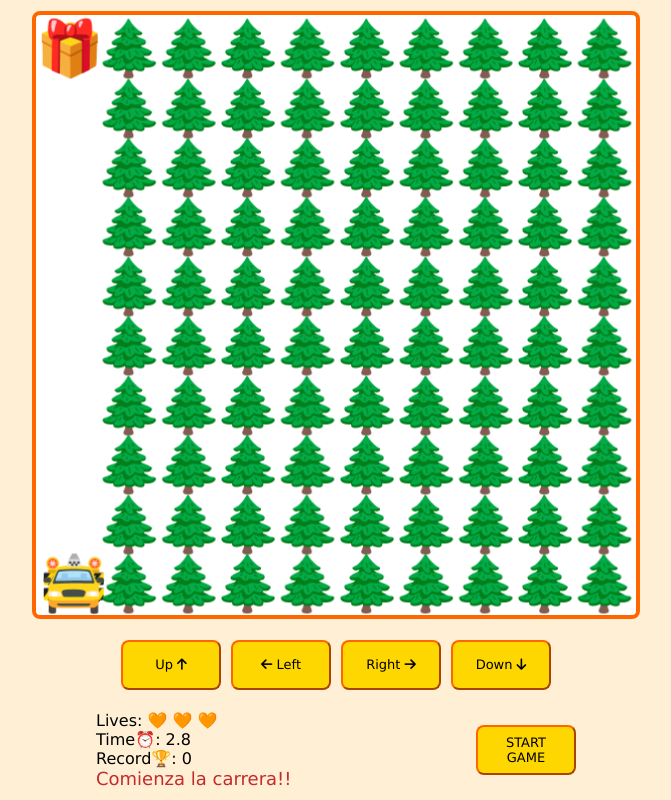
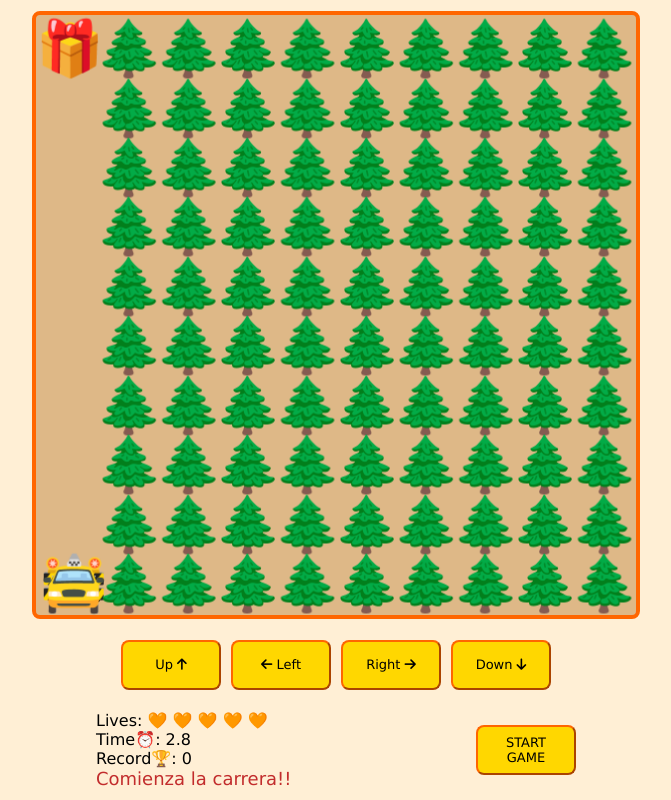
Before and after one commit to KortexCode/videoGame-Race, a plain HTML site: page index.html in a window 1280 px wide. Both pictures are taken after a click on the button "START GAME". Shown: the whole page, without its empty margins (304-975 px from the left). Drawn offline with Linux system fonts and the light colour scheme.

Commit message:
Se agregan nuevos mapas, se corrigen errores de lógica en btnStarGame(), gameWin() y playerFail(), además se agregan bombas y colisiones al tocarlas. Se cambia background del canvas

```diff
--- a/main.js
+++ b/main.js
@@ -26,14 +26,14 @@ const elementsPositions = {
 }
 /*Level*/
 let level = 0;
-let lives = 3;
+let lives = 5;
 /*Time*/
 let timeStart;
 let clearTime;
 /*Record*/
 let record;
 /*Buttons*/
-let buttonStart = true;
+let buttonStart = false;
 
 const btnUp = document.getElementById('up');
 const btnDown = document.getElementById('down');
@@ -63,7 +63,6 @@ btnStart.addEventListener('click', btnGameStart);
 function resizeCanvas(){
 
     if(canvasSize){
-        console.log('entro 1');
         reCanvas = canvasSize;
     }
 
@@ -89,7 +88,7 @@ function resizeCanvas(){
     //Se establece las medidas del canvas
     canvas.height = canvasSize;
     canvas.width = canvasSize;
-    console.log('el canvas', canvasSize)
+
 
 
 
@@ -98,12 +97,13 @@ function resizeCanvas(){
 //RENDERIZAR ELEMENTOS DENTRO DEL MAPA
 function startGame(){
     showLives()
-    elementSize = canvasSize/10.1; //10 elementos por cada linea del mapa
-    game.font = elementSize-5+'px Vernada';
+
     game.textAlign = 'end';
+
     elementsPositions.tree.splice(0, elementsPositions.tree.length);
-
-
+    if(!timeStart){
+        textTime.innerText = '⏰: 0';
+    }
     if(localStorage.getItem('gameRecord')){
         textRecord.innerText = '🏆: '+localStorage.getItem('gameRecord');
     }
@@ -111,20 +111,19 @@ function startGame(){
         localStorage.setItem('gameRecord', 0);
         textRecord.innerText = '🏆: '+localStorage.getItem('gameRecord');
     }
-    if(!timeStart){
-        timeStart = Date.now();
-        clearTime = setInterval(showTime, 100);
-    }
-
     let map = maps[level];
     //Niveles terminados
     if(!map){
         gameWin();
         return;
     }
-    //Se acoondiciona el mapa a una matrix 10x10
+    //Se acoondiciona el mapa a una matriz 10x10
     const mapRow = map.trim().split('\n');
     map = mapRow.map( row => row.trim().split(''));
+    //Distancia por cada elemento del canvas
+    elementSize = canvasSize/(map[0].length+0.1);
+    game.font = elementSize-5+'px Vernada';
+
     //renderizado de mapa
     game.clearRect(0, 0, canvasSize, canvasSize);
 
@@ -133,15 +132,18 @@ function startGame(){
         row.forEach((col, colIndex) => {
             const posX = elementSize*(colIndex+1.14);
             const posY = elementSize*(rowIndex+0.88);
-            game.fillText(emojis[col], posX, posY);
+            if(!(emojis[col] == emojis['B'])){
+                game.fillText(emojis[col], posX, posY);
+            }
+            if(emojis[col] == emojis['B']){
+                game.fillText(emojis[col], posX+5, posY);
+            }
             if(player.x || player.y){
                 if(player.x.toFixed(2) == (elementSize*(colIndex+1.14)).toFixed(2)){
                     player.lastX = colIndex;
-                    console.log('lastX', player.lastX);
                 }
                 if(player.y.toFixed(2) == (elementSize*(rowIndex+0.88)).toFixed(2)){
                     player.lastY = rowIndex;
-                    console.log('lastY', player.lastY);
                 }
             }
             if(emojis[col]== emojis['O']){
@@ -152,16 +154,22 @@ function startGame(){
                 }
                 game.fillText(emojis['S'], posX+4, posY);
             }
-            if(emojis[col]=='🎁'){
+            if(emojis[col]==emojis['I']){
 
                 giftPosition.x = posX.toFixed(2);
                 giftPosition.y = posY.toFixed(2);
             }
-            if(emojis[col]=='🌲'){
+            if(emojis[col]==emojis['X']){
                 const treePosition = [];
                 treePosition.push(posX.toFixed(2));
                 treePosition.push(posY.toFixed(2));
                 elementsPositions.tree.push(treePosition);
+            }
+            if(emojis[col]==emojis['B']){
+                const bombPosition = [];
+                bombPosition.push(posX.toFixed(2));
+                bombPosition.push(posY.toFixed(2));
+                elementsPositions.bomb.push(bombPosition);
             }
 
         });
@@ -174,8 +182,7 @@ function startGame(){
 function gameWin(){
     clearInterval(clearTime);
     showRecord();
-    lives = 0;
-    console.log('Game Over');
+    timeStart = null;
 }
 function showRecord(){
 
@@ -205,28 +212,40 @@ function movePlayer(){
     const gifColisionY = giftPosition.y == player.y.toFixed(2);
     const giftColision = gifColisionX && gifColisionY;
     if(giftColision){
+        game.fillText(emojis['PLAYER'], player.x+4, player.y);
         level++;
-        console.log('Subiste de nivel!!');
+        player.x = null;
+        player.y = null;
         startGame();
     }
-    console.log('el recanvas', reCanvas)
-
     if(canvasSize > reCanvas || canvasSize < reCanvas){
-        console.log('entro en 2');
 
         player.y = elementSize*(player.lastY+0.88);
         player.x = elementSize*(player.lastX+1.14);
-
+        console.log(player.x, player.y);
         game.fillText(emojis['PLAYER'], player.x+4, player.y);
     }
     else{
+
         //Renderizado de auto
         game.fillText(emojis['PLAYER'], player.x+4, player.y);
     }
     //Colisión con árboles
     elementsPositions.tree.forEach(row => {
+
         if(row[0] == player.x.toFixed(2) && row[1] == player.y.toFixed(2)){
             game.fillText(emojis['COLLISION'], player.x, player.y);
+            console.log('crash tree');
+            playerFail();
+
+        }
+    });
+    //Colisión con bombas
+    elementsPositions.bomb.forEach(row => {
+        if(row[0] == player.x.toFixed(2) && row[1] == player.y.toFixed(2)){
+            game.fillText(emojis['COLLISION'], player.x, player.y);
+            console.log('crash bomba');
+            /* textMessage.innerText = 'Las bombas quitan 2 vidas!! 😝'; */
             playerFail();
 
         }
@@ -236,9 +255,13 @@ function movePlayer(){
 function playerFail(){
     lives--;
     if(lives==0){
+
         clearInterval(clearTime);
+        timeStart = null;
         textMessage.innerText = 'Has perdido 😫, vuelve a intentarlo'
+        textLives.innerText = ': 0 ';
         buttonStart = false;
+
     }
     if(buttonStart){
         player.x = null;
@@ -248,8 +271,10 @@ function playerFail(){
 }
 //MOSTRAR VIDAS Y TIEMPO DE CRONÓMETRO
 function showLives(){
+
     const liveArray = new Array(lives).fill(emojis['H']);
     textLives.innerText = liveArray.join(' ');
+
 }
 function showTime(){
 
@@ -258,16 +283,22 @@ function showTime(){
 }
 //BOTÓN START GAME
 function btnGameStart(){
-    /* buttonStart = true; */
-    console.log('presionado')
-    if(lives == 0){
+    if(!timeStart){
+        console.log('puso a correr')
+        timeStart = Date.now();
+        clearTime = setInterval(showTime, 100);
+        textTime.innerText = '⏰: 0';
+    }
+   /*  if(lives == 0){
+        console.log('entro 0');
         timeStart = null;
-    }
-    else{
+    } */
+    /* else{
+        console.log('entro 1');
         timeStart = Date.now()
-    }
+    } */
     level = 0;
-    lives = 3;
+    lives = 5;
     player.x = null;
     player.y = null;
     player.lastX = null;
--- a/maps.js
+++ b/maps.js
@@ -54,3 +54,41 @@ maps.push(`
   XX-----OXX
   XXXXXXXXXX
 `);
+maps.push(`
+  XXX----XXX
+  XXX-XX--OX
+  XXX-XX-XXX
+  XXX-XX-XXX
+  XXX-XX-XXX
+  ----XX-XXX
+  -XXXXX-XXX
+  -X-----XXX
+  -IXXXX-XXX
+  XX-----XXX
+`);
+/* maps.push(`
+  XB-----BXX
+  X--BXB-BXX
+  X-BXXX-XXX
+  X-XXXB---B
+  X-B---XB--
+  ----XXXXB-
+  -BXXXX--XI
+  -------BXX
+  XBXXXB---O
+  XX-----XXX
+`); */
+/* maps.push(`
+  ---B---B---BX
+  -B---B---B-OX
+  --BBBBXXBBBBX
+  B-BXXXB-----X
+  B--BXB--BBB-X
+  BB-BXXIBB---B
+  B--BXXXXB-BBX
+  --BXXBXBB--BX
+  -BBBBBXXBB-BX
+  --B---BB---BX
+  B---B----BBBX
+  XBXXXBXXXXXXX
+`); */
--- a/style.css
+++ b/style.css
@@ -18,7 +18,8 @@ body {
 canvas {
     border: 4px solid #ff6600;
     border-radius: 8px;
-    background-color: #ffffffff;
+    background-color: burlywood;
+
 }
 
 .btns {
```
